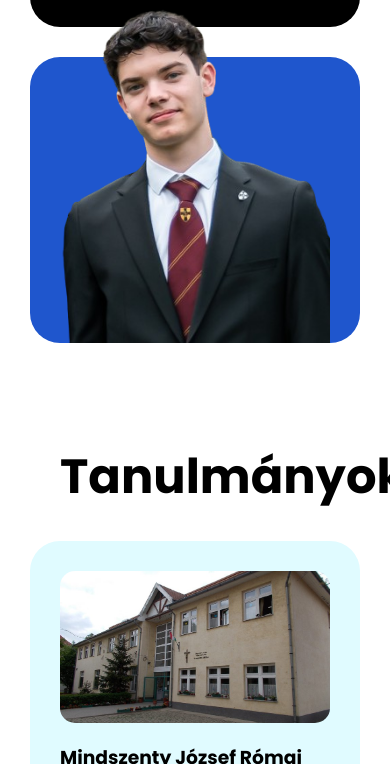
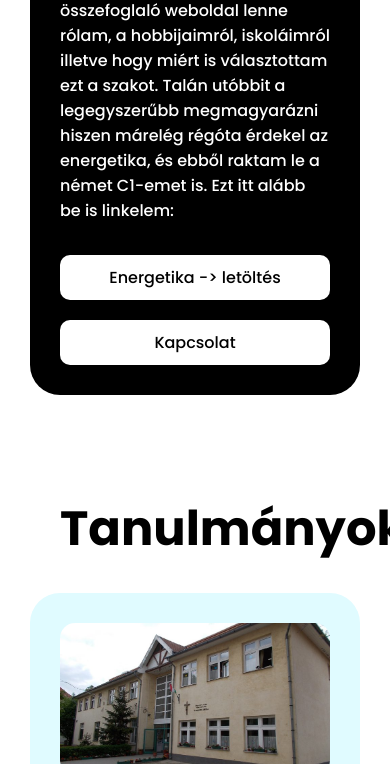
Before and after one commit to kristofgitwork/Kristof-work, a plain HTML site: page index.html in a window 390 px wide. Shown: the part 732-1496 px from the top of the page. Drawn offline with Linux system fonts and the light colour scheme; no server answers.

Commit message:
Update styles.css

```diff
--- a/styles.css
+++ b/styles.css
@@ -145,6 +145,9 @@ section {
 	@media (max-width:1024px){
 		flex-direction:column;
 	}
+	@media (max-width: 768px){
+		flex-direction: column-reverse;
+	}
 	.hero-bal {
 
 		flex:1;
@@ -189,6 +192,16 @@ section {
 .hobbi-item img{
 	width: 100%;
 }
+.about-buttons{
+	display: flex;
+	flex-direction: row;
+    	gap: 20px;
+	padding-top: 2rem;
+
+	@media (max-width: 768px){
+	    flex-direction: column;
+	}
+}
 
 .button {
 	display:inline-block;
@@ -196,6 +209,7 @@ section {
 	background-color: var(--feher);
 	color: var(--fekete);
 	border-radius:10px;
+	text-align: center;
 	transition: ease 0.3s all;
 	&:hover {
 		text-decoration:none;
```
